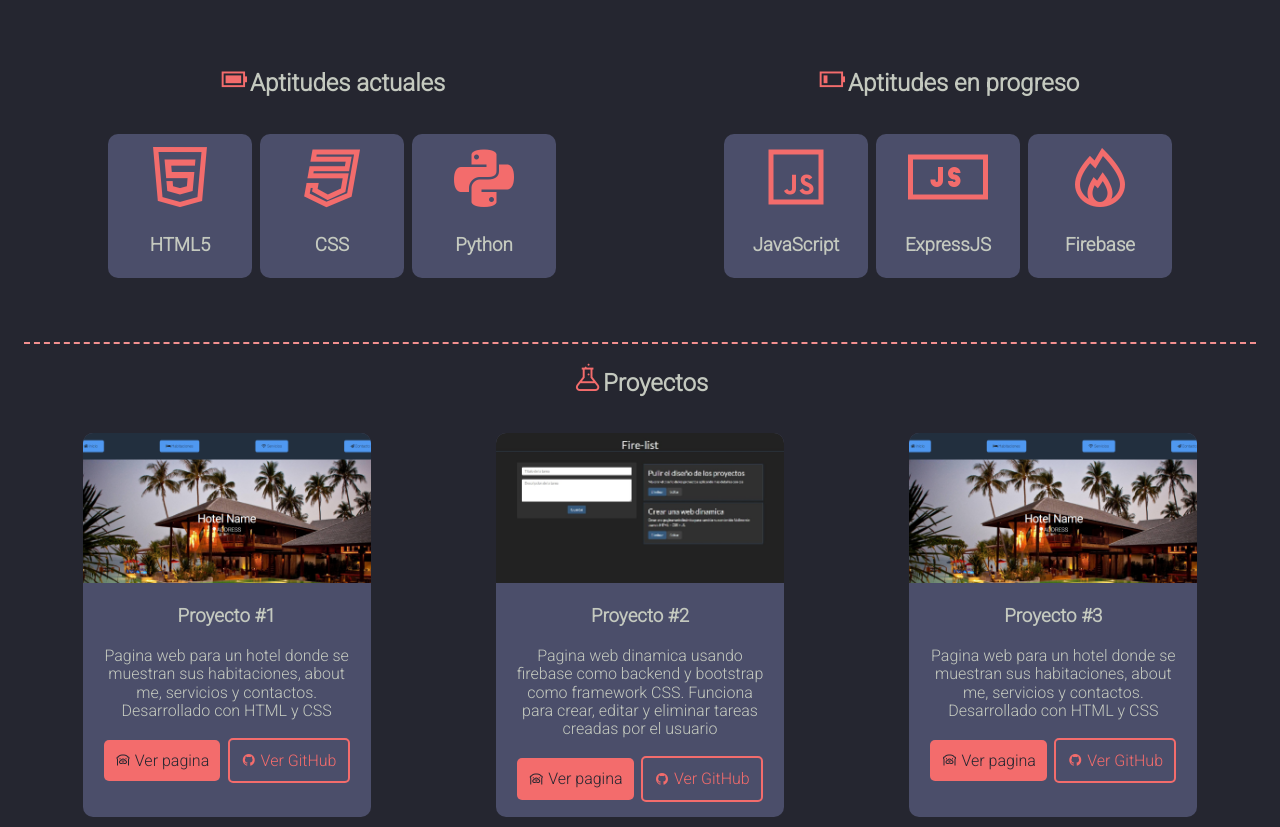
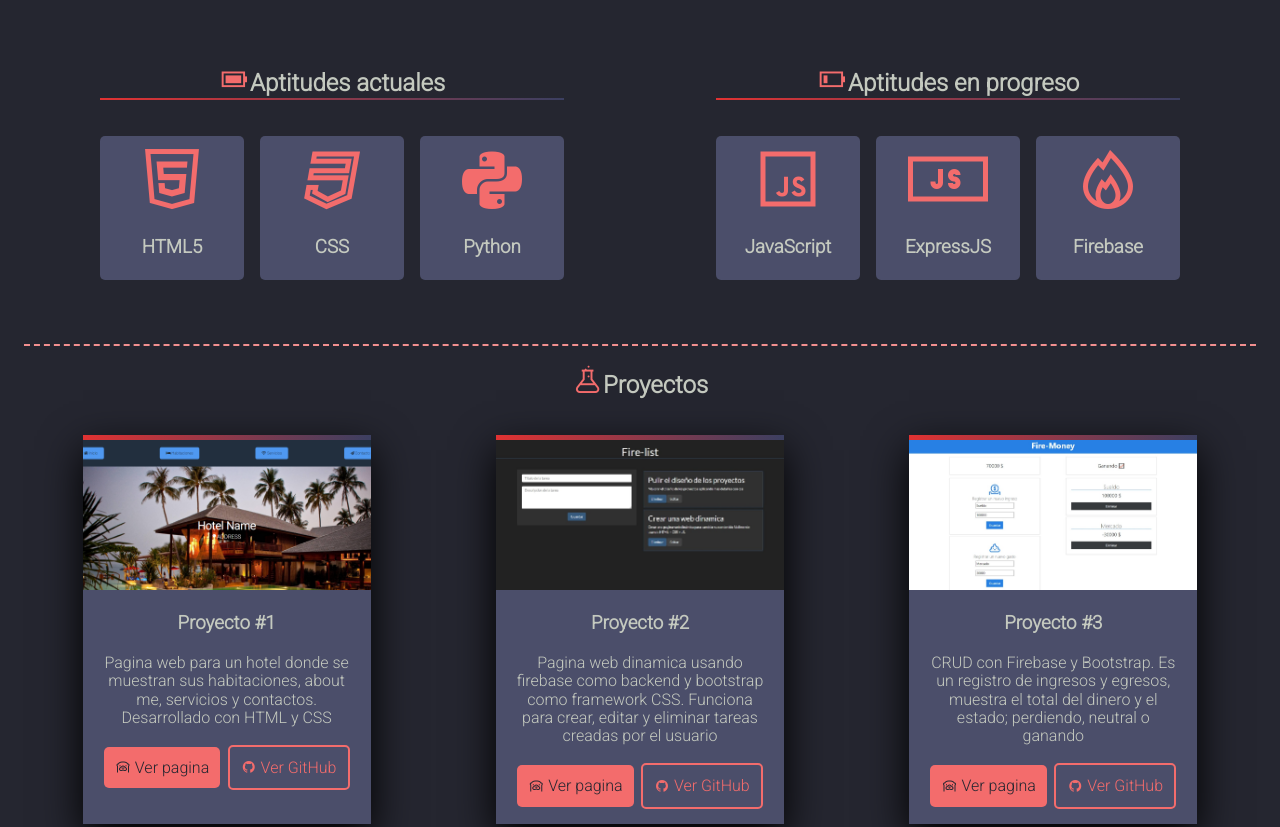
Before and after one commit to mendoza000/old-portafolio, a plain HTML site: page index.html in a window 1280 px wide. Shown: the part 880-1707 px from the top of the page. Drawn offline with nearby package versions, Linux system fonts and the light colour scheme.

Commit message:
chulada y firemoney

```diff
--- a/css/style.css
+++ b/css/style.css
@@ -15,6 +15,19 @@
 	--color-text: #1d201a;
 	--color-text-l: #9da398;
 	--color-text-xl: #c4c9bf;
+
+}
+
+.border-top{
+border-top: 5px solid transparent;
+border-image: linear-gradient(to right, var(--color-secundary-o) 0%, var(--color-primary-l) 100%);
+border-image-slice: 1;
+
+}
+.border-bottom{
+border-bottom: 2px solid transparent;
+border-image: linear-gradient(to right, var(--color-secundary-o) 0%, var(--color-primary-l) 100%);
+border-image-slice: 1;
 
 }
 
@@ -56,7 +69,7 @@ body{
 	padding: 1em;
 	text-decoration: none;
 	border: 2.0px solid var(--color-secundary-xl);
-	border-radius: 15px;
+	border-radius: 10px;
 	color: var(--color-text-xl);
 	transition: 0.5s;
 	font-weight: bold;
@@ -64,7 +77,7 @@ body{
 .nav_item a:hover{
 	background-color: var(--color-secundary-xl);
 	transition: 0.5s;
-	border-radius: 15px;
+	border-radius: 10px;
 	color: var(--color-text);
 }
 
@@ -128,7 +141,7 @@ body{
 	display: grid;
 	grid-template-columns: repeat(2, auto);
 	grid-template-rows: repeat(3, auto);
-	grid-column-gap: 0.5em;
+	grid-column-gap: 1em;
 	justify-content: center;
 }
 .aptitudes_title{
@@ -153,7 +166,7 @@ body{
 	min-height: 3em;
 	max-height: 3em;
 	background-color: var(--color-primary-xl);
-	border-radius: 10px
+	border-radius: 5px
 }
 .punta-punta3{
 	grid-column-start: 1;
@@ -183,11 +196,9 @@ body{
 	max-width: 18em;
 	min-height: 24em;
 	background-color: var(--color-primary-xl);
-	border-radius: 10px
+	box-shadow: 0px 15px 40px black;
 }
 .project_img{
-	border-top-left-radius: 10px;
-	border-top-right-radius: 10px;
 	width: 100%;
 	height: 150px;
 	object-fit: cover;
@@ -234,16 +245,16 @@ body{
 }
 .contact a{
 	text-decoration: none;
-	background-color: var(--color-primary-l);
+	background-color: var(--color-primary-xl);
 	margin: 0 10px;
 	padding: 0.5em 1em;
-	border-radius: 10px;
+	border-bottom-left-radius: 5px;
 	min-width: 90px;
 	max-width: 90px;
 	transition:1s;
 }
 .contact a:hover{
-	background-color: var(--color-primary-xl);
+	background-color: var(--color-primary-l);
 	transition:1s;
 }
 .contact_content{
--- a/index.html
+++ b/index.html
@@ -32,7 +32,7 @@
 			</nav>
 			<header class="header">
 				<img class="header_logo wow animate__animated animate__backInUp animate__slow" src="./im/logo.png" alt="Logo">
-				<h1 class="header_title wow animate__animated animate__backInUp animate__slow">Omar Mendoza</h1>
+				<h1 class="header_title wow animate__animated animate__backInUp animate__slow border-bottom">Omar Mendoza</h1>
 				<p class="header_text wow animate__animated animate__backInUp animate__slow">Desarrollando tus proyectos a tu medida</p>
 				<!-- <a class="header_link" href="https://github.com/mendoza000"><i class="lab la-github"></i>GitHub</a> -->
 			</header>
@@ -43,7 +43,7 @@
 				</div>
 				<div class="aptitudes_container">
 					<div class="aptitudes">
-						<h2 class="aptitudes_title wow animate__animated animate__fadeInLeft animate__slow"><i class="about_icon color-secondary las la-battery-full"></i>Aptitudes actuales</h2>
+						<h2 class="border-bottom aptitudes_title wow animate__animated animate__fadeInLeft animate__slow"><i class="about_icon color-secondary las la-battery-full"></i>Aptitudes actuales</h2>
 					<div class="aptitudes_card wow animate__animated animate__fadeInLeft animate__slow">
 						<i class="aptitudes_icon color-secondary lab la-html5"></i>
 						<h3>HTML5</h3>
@@ -58,7 +58,7 @@
 					</div>
 					</div>
 					<div class="aptitudes">
-						<h2 class="aptitudes_title wow animate__animated animate__fadeInLeft animate__slow"><i class="about_icon color-secondary las la-battery-quarter"></i>Aptitudes en progreso</h2>
+						<h2 class="border-bottom aptitudes_title wow animate__animated animate__fadeInLeft animate__slow"><i class="about_icon color-secondary las la-battery-quarter"></i>Aptitudes en progreso</h2>
 					<div class="aptitudes_card wow animate__animated animate__fadeInLeft animate__slow">
 						<i class="aptitudes_icon color-secondary lab la-js-square"></i>
 						<h3>JavaScript</h3>
@@ -75,7 +75,7 @@
 				</div>
 				<h2 class="aptitudes_title wow animate__animated animate__fadeInRight"><i class="about_icon color-secondary las la-flask"></i>Proyectos</h2>
 				<div class="projects">
-					<div class="project_card wow animate__animated animate__fadeInRight">
+					<div class="border-top project_card wow animate__animated animate__fadeInRight">
 						<img class="project_img" src="./im/hotel.png">
 						<div class="project_content">
 							<h3>Proyecto #1</h3>
@@ -84,7 +84,7 @@
 							<a class="project_btn btn_borde" href="https://github.com/mendoza000/htbp-demo"><i class="lab la-github"></i> Ver GitHub</a>
 						</div>
 					</div>
-					<div class="project_card wow animate__animated animate__fadeInRight">
+					<div class="border-top project_card wow animate__animated animate__fadeInRight">
 						<img class="project_img" src="./im/fire-list.jpeg">
 						<div class="project_content">
 							<h3>Proyecto #2</h3>
@@ -93,13 +93,13 @@
 							<a class="project_btn btn_borde" href="https://github.com/mendoza000/fire-list"><i class="lab la-github"></i> Ver GitHub</a>
 						</div>
 					</div>
-					<div class="project_card wow animate__animated animate__fadeInRight">
-						<img class="project_img" src="./im/hotel.png">
+					<div class="border-top project_card wow animate__animated animate__fadeInRight">
+						<img class="project_img" src="./im/fire-money.jpeg">
 						<div class="project_content">
 							<h3>Proyecto #3</h3>
-							<p class="project_text">Pagina web para un hotel donde se muestran sus habitaciones, about me, servicios y contactos. Desarrollado con HTML y CSS</p>
-							<a class="project_btn" href="https://hotel-demo.vercel.app"><i class="las la-otter"></i> Ver pagina</a>
-							<a class="project_btn btn_borde" href="https://github.com/mendoza000/htbp-demo"><i class="lab la-github"></i> Ver GitHub</a>
+							<p class="project_text">CRUD con Firebase y Bootstrap. Es un registro de ingresos y egresos, muestra el total del dinero y el estado; perdiendo, neutral o ganando</p>
+							<a class="project_btn" href="https://mendoza000.github.io/fire-money/"><i class="las la-otter"></i> Ver pagina</a>
+							<a class="project_btn btn_borde" href="https://github.com/mendoza000/fire-money/"><i class="lab la-github"></i> Ver GitHub</a>
 						</div>
 					</div>
 				</div>
```
Also changed, not shown: im/fire-money.jpeg (added).
